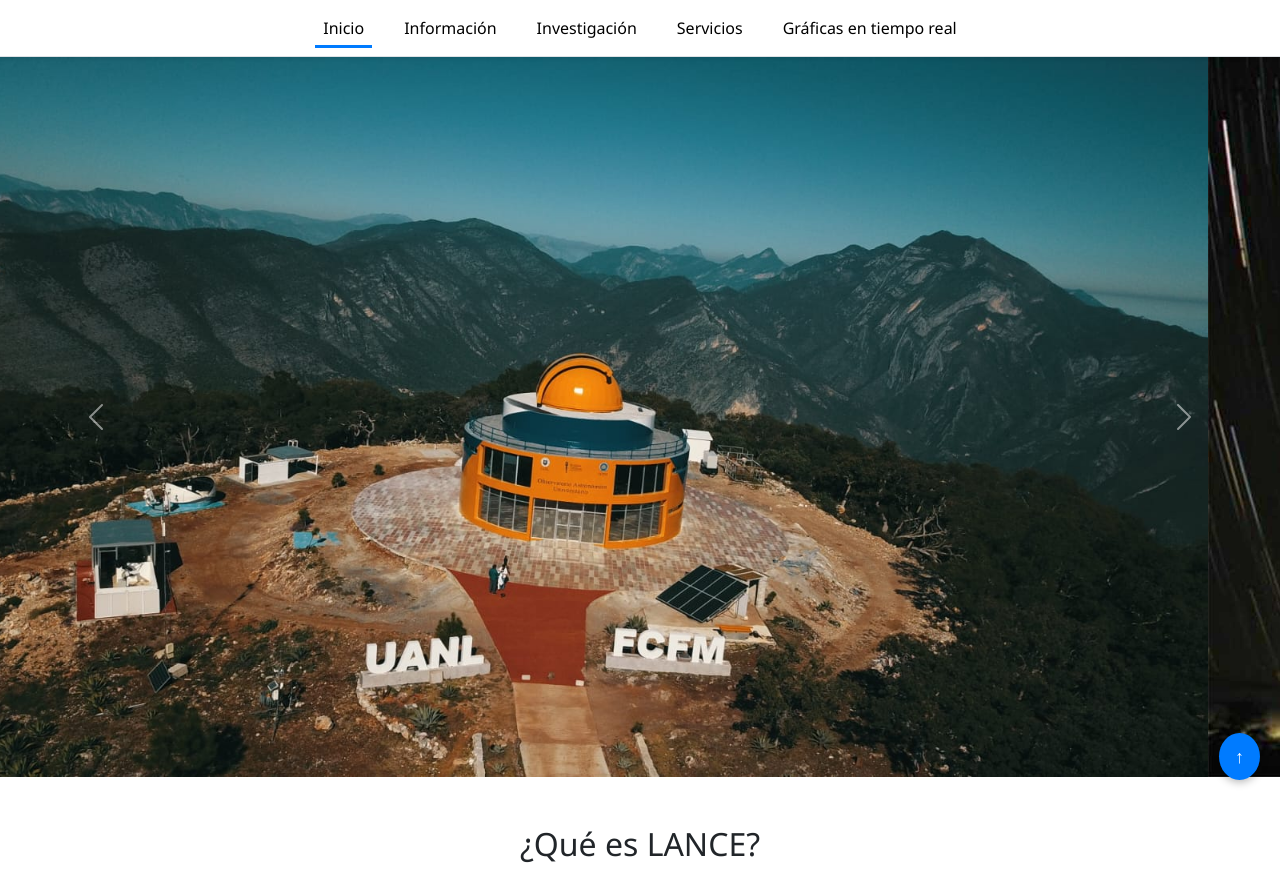
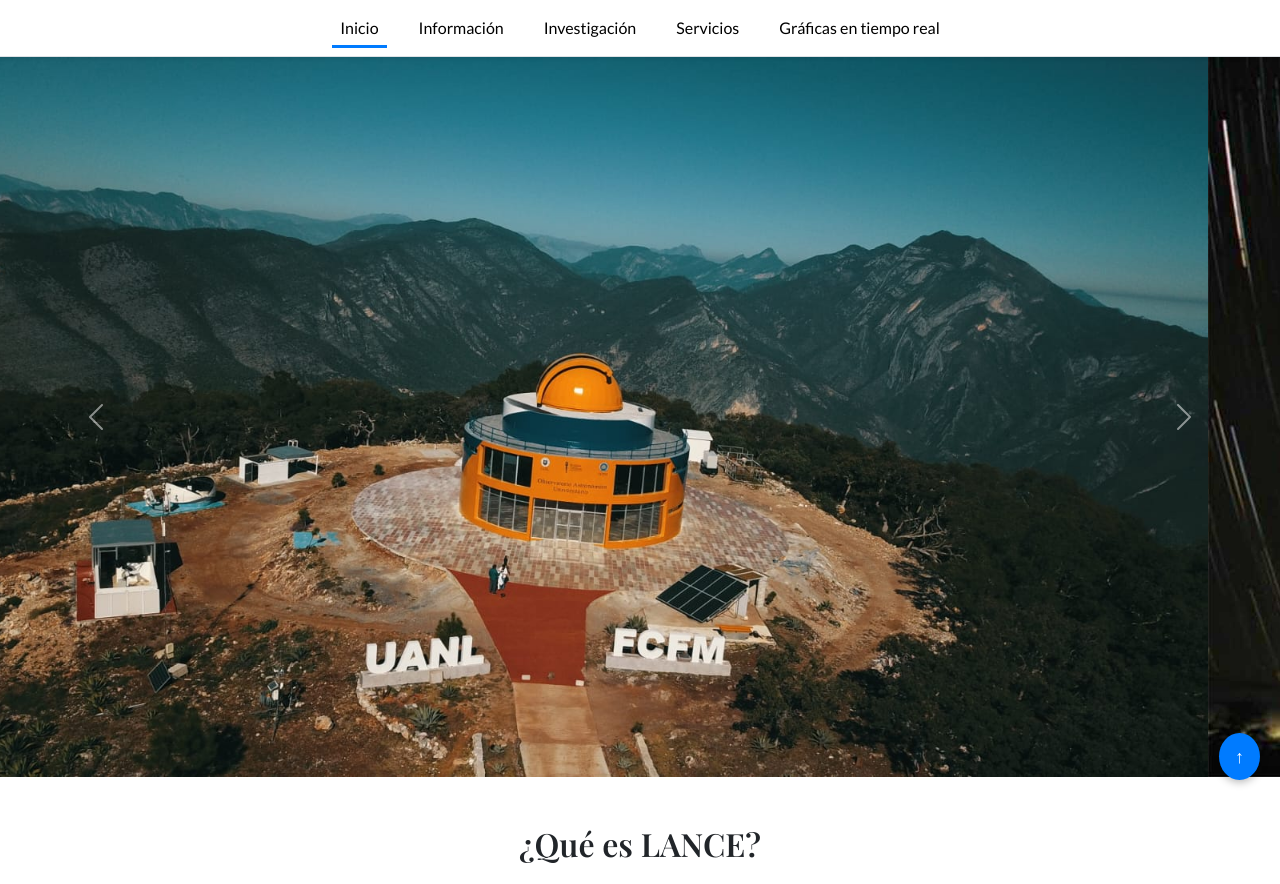
Before and after one commit to Flancito207/LANCE-uanl, a plain HTML site: page index.html in a window 1280 px wide. Shown: the top 884 px of the page. Drawn offline with nearby package versions, Linux system fonts and the light colour scheme.

Commit message:
Estética de la letra

```diff
--- a/css/styles.css
+++ b/css/styles.css
@@ -1,7 +1,10 @@
-body {
-  font-family: 'Segoe UI', sans-serif;
+h1, h2, h3 {
+  font-family: 'Playfair Display', serif;
 }
 
+body, p, a {
+  font-family: 'Lato', sans-serif;
+}
 .nav-custom {
   position: relative;
   color: #000;
--- a/index.html
+++ b/index.html
@@ -6,6 +6,7 @@
   <title>LANCE - UANL</title>
   <link href="https://cdn.jsdelivr.net/npm/bootstrap@5.3.3/dist/css/bootstrap.min.css" rel="stylesheet" />
   <link rel="stylesheet" href="css/styles.css" />
+  <link href="https://fonts.googleapis.com/css2?family=Playfair+Display:wght@600&family=Lato:wght@400;700&display=swap" rel="stylesheet">
 </head>
 <body id="inicio">
 
```
